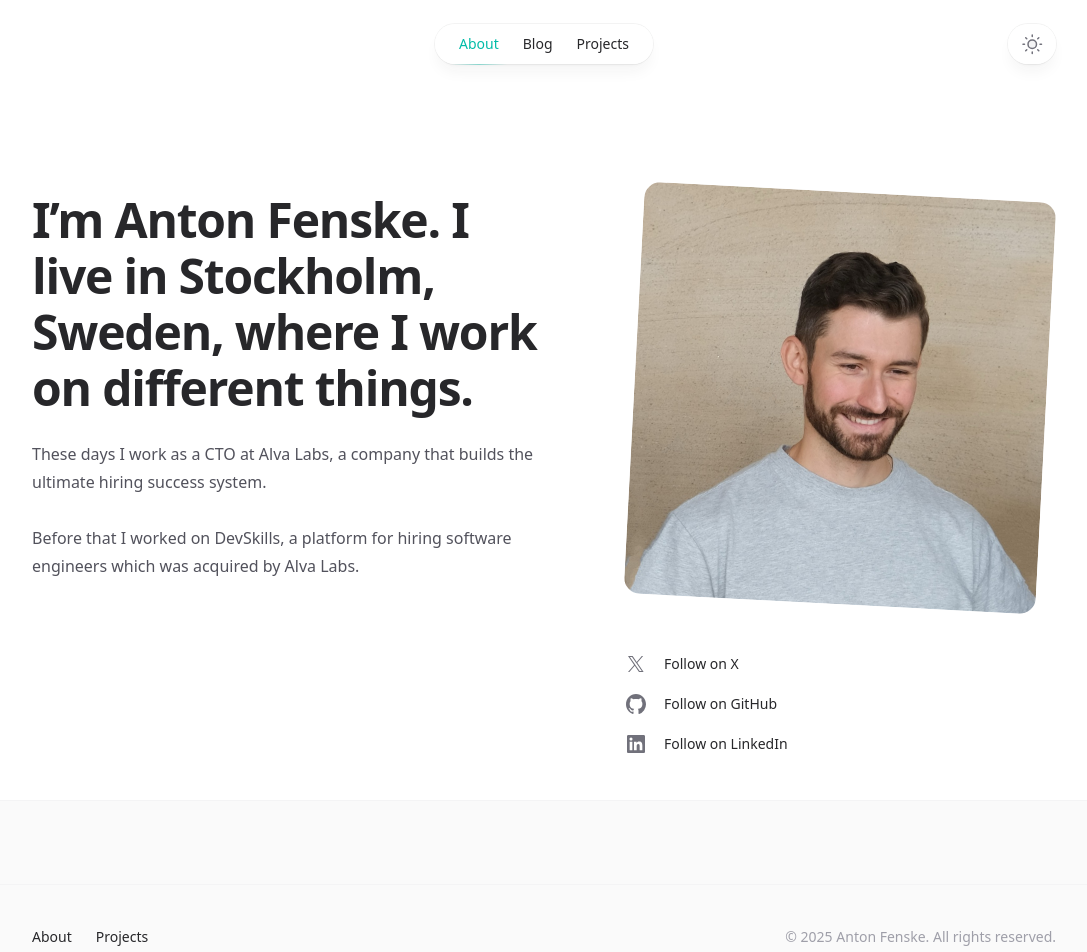
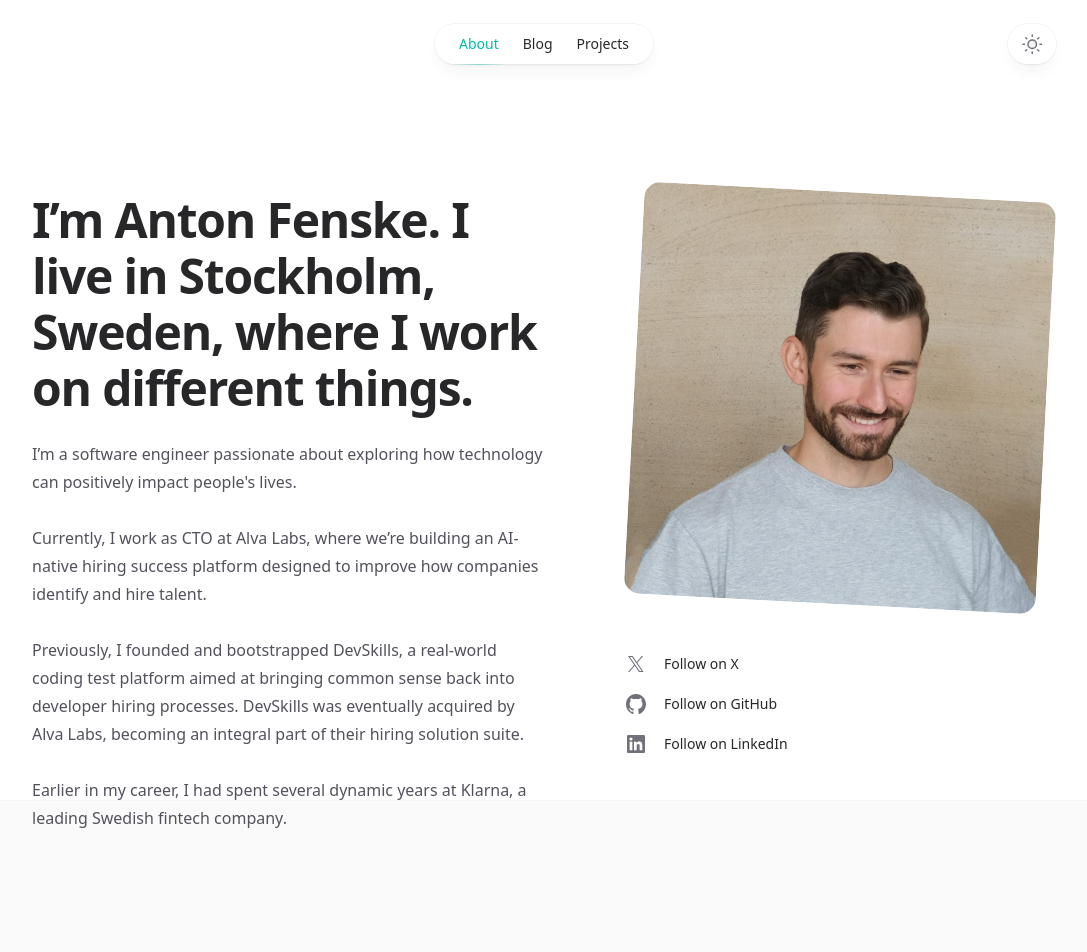
Before and after one commit to fenske/antonfenske-dot-com, a Next.js app: page /about in a window 1280 px wide. Shown: the top 952 px of the page, without its empty margins (96-1183 px from the left). Built offline with nearby package versions, Linux system fonts and the light colour scheme.

Commit message:
Update page.tsx

```diff
--- a/src/app/about/page.tsx
+++ b/src/app/about/page.tsx
@@ -73,11 +73,17 @@ export default function About() {
           </h1>
           <div className="mt-6 space-y-7 text-base text-zinc-600 dark:text-zinc-400">
             <p>
-              These days I work as a CTO at Alva Labs, a company that builds the ultimate hiring success system.
+              I’m a software engineer passionate about exploring how technology can positively impact people's lives.
             </p>
             <p>
-              Before that I worked on DevSkills, a platform for hiring software engineers which was acquired by Alva Labs.
+              Currently, I work as CTO at Alva Labs, where we’re building an AI-native hiring success platform designed to improve how companies identify and hire talent.
             </p>
+            <p>
+              Previously, I founded and bootstrapped DevSkills, a real-world coding test platform aimed at bringing common sense back into developer hiring processes. DevSkills was eventually acquired by Alva Labs, becoming an integral part of their  hiring solution suite.
+             </p>
+            <p>
+              Earlier in my career, I had spent several dynamic years at Klarna, a leading Swedish fintech company.
+             </p>
           </div>
         </div>
         <div className="lg:pl-20">
```
